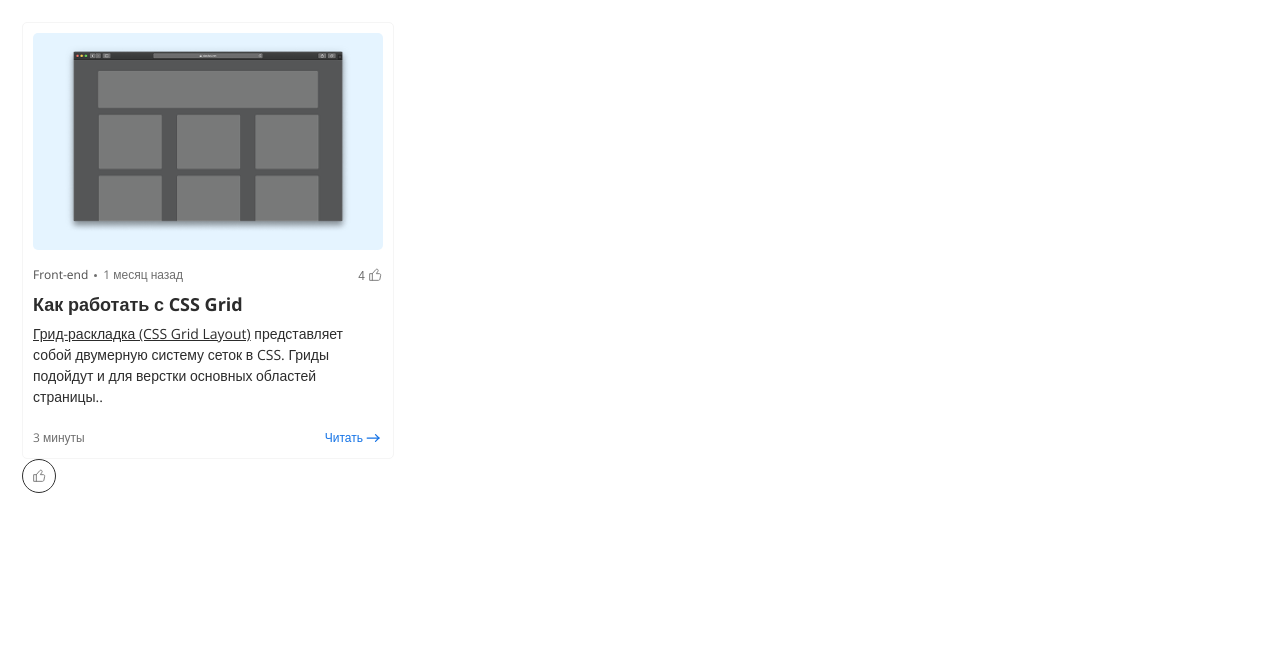
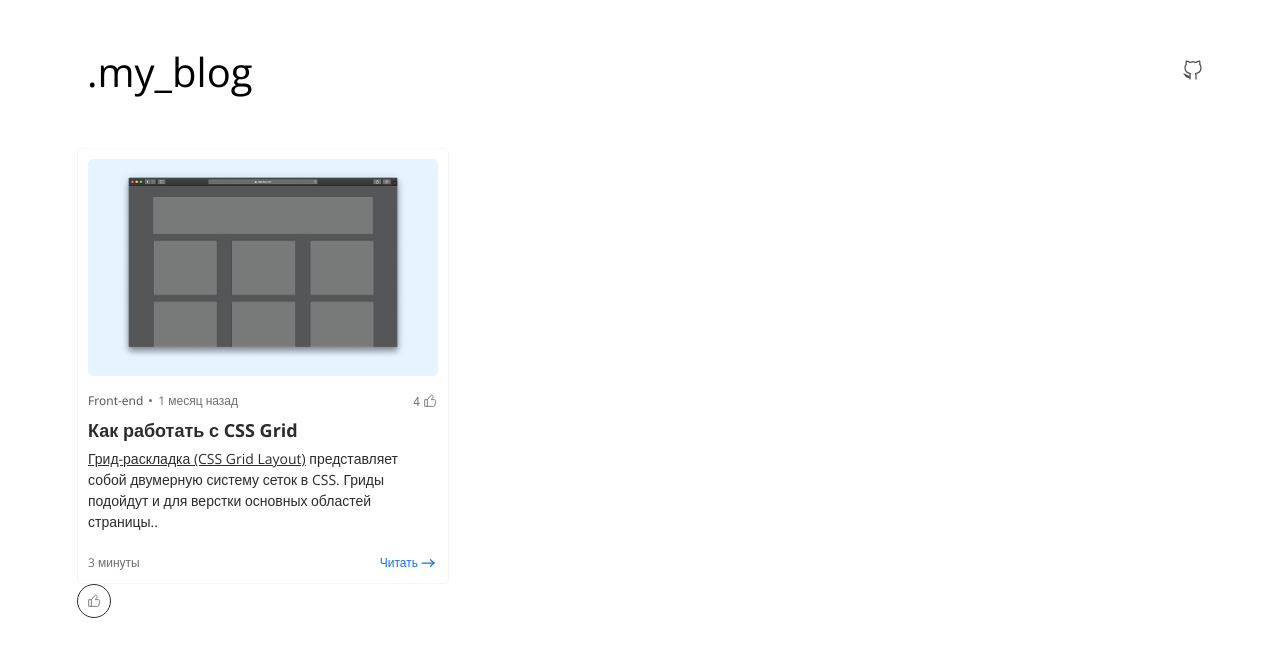
Before and after one commit to Ilya-m2195/purple, a Next.js app: page / in a window 1280 px wide. Shown: the top 656 px of the page. Built offline with nearby package versions, Linux system fonts and the light colour scheme.

Commit message:
feat: added header in root Layout

```diff
--- a/src/app/globals.css
+++ b/src/app/globals.css
@@ -44,3 +44,9 @@ ul {
   --light-blue: #e5f4ff;
   --black30: #303030;
 }
+
+.header {
+  display: flex;
+  align-items: center;
+  justify-content: space-between;
+}
--- a/src/app/layout.tsx
+++ b/src/app/layout.tsx
@@ -2,6 +2,9 @@ import React, { FC } from 'react';
 import type { Metadata } from 'next';
 import './globals.css';
 import { Open_Sans } from 'next/font/google';
+import Link from 'next/link';
+import GitHubIcon from 'public/gitHubIcon.svg';
+import styles from './mainLayout.module.scss';
 
 const openSans = Open_Sans({
   weight: ['400', '700'],
@@ -20,7 +23,17 @@ const RootLayout: FC<
 > = ({ children }) => {
   return (
     <html lang='ru'>
-      <body className={`${openSans.className}`}>{children}</body>
+      <body className={`${openSans.className}`}>
+        <div className={styles.mainContainer}>
+          <header className={styles.header}>
+            <span className={styles.headerText}>.my_blog</span>
+            <Link href={'#'}>
+              <GitHubIcon />
+            </Link>
+          </header>
+          {children}
+        </div>
+      </body>
     </html>
   );
 };
--- /dev/null
+++ b/src/app/mainLayout.module.scss
@@ -0,0 +1,20 @@
+@import 'src/mixins/font-style';
+
+.mainContainer {
+  margin: 0 auto;
+  align-content: center;
+  max-width: 1126px;
+  padding: 22px;
+}
+
+.header {
+  display: flex;
+  align-items: center;
+  justify-content: space-between;
+  width: 100%;
+  padding: 23px 10px;
+  margin-bottom: 25px;
+}
+.headerText {
+  @include font-style(300, 40px, 54.5px, black);
+}
--- a/src/app/page.module.scss
+++ /dev/null
@@ -1,3 +0,0 @@
-.mainPage {
-  padding: 22px;
-}
--- a/src/app/page.tsx
+++ b/src/app/page.tsx
@@ -1,5 +1,5 @@
 import { FC } from 'react';
-import styles from './page.module.scss';
+import styles from './mainLayout.module.scss';
 import { Card } from '@/components';
 
 const Home: FC = () => {
```
Also changed, not shown: public/gitHubIcon.svg (added).
